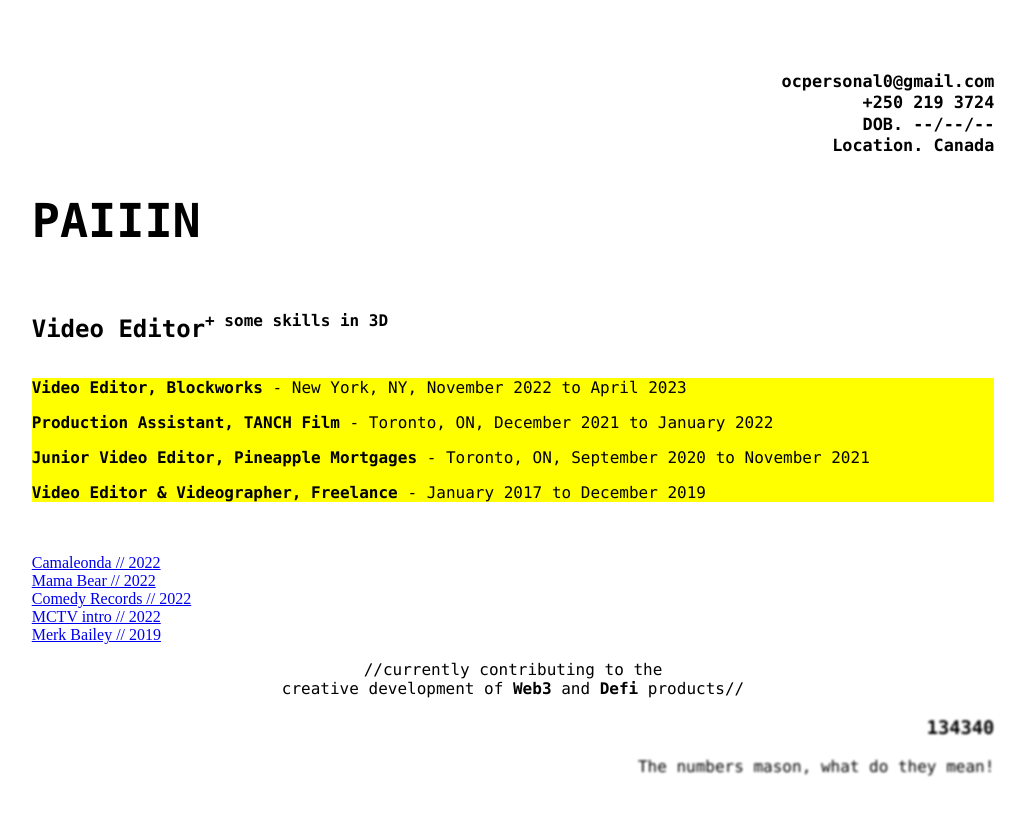
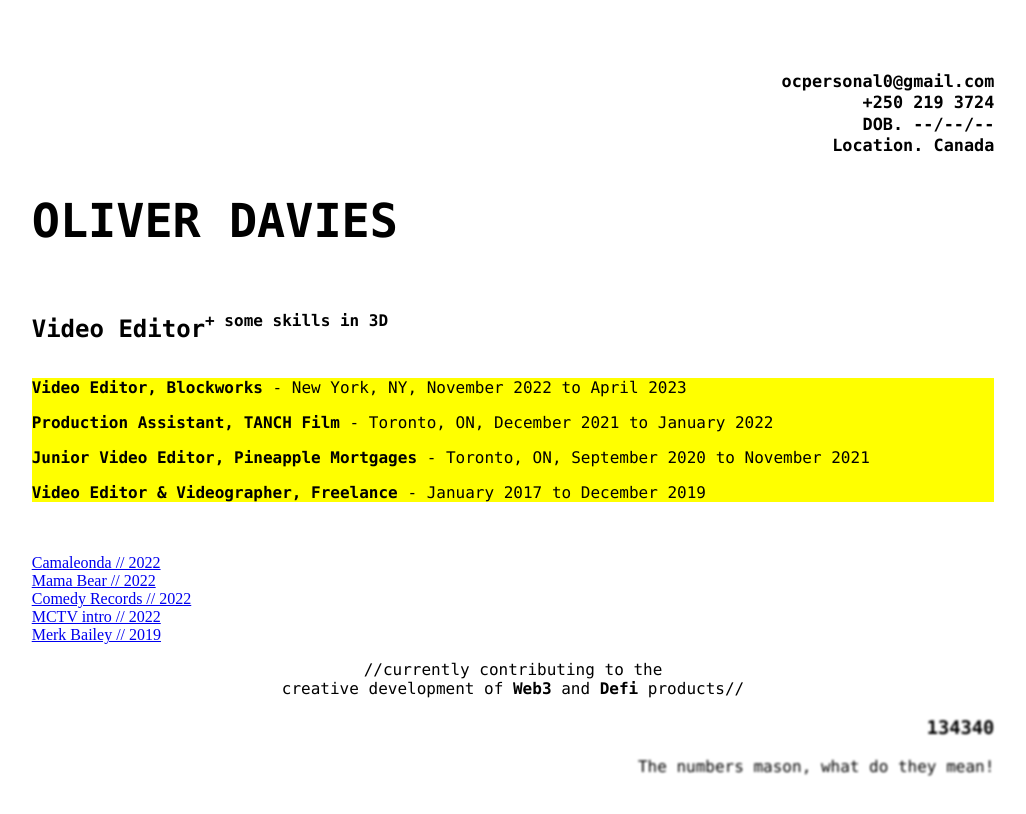
Before and after one commit to 134340p/Portfolio, a plain HTML site: page index.html in a window 1280 px wide. Shown: the whole page, without its empty margins (127-1153 px from the left). Drawn offline with Linux system fonts and the light colour scheme.

Commit message:
Update index.html

```diff
--- a/index.html
+++ b/index.html
@@ -19,7 +19,7 @@
         <main>
             <div class="left-column">
                 <div class="name">
-                    <h3>PAIIIN</h3>
+                    <h3>OLIVER DAVIES</h3>
                 </div>
                 <div class="Role">
                     <h2>Video Editor</h2>
```
